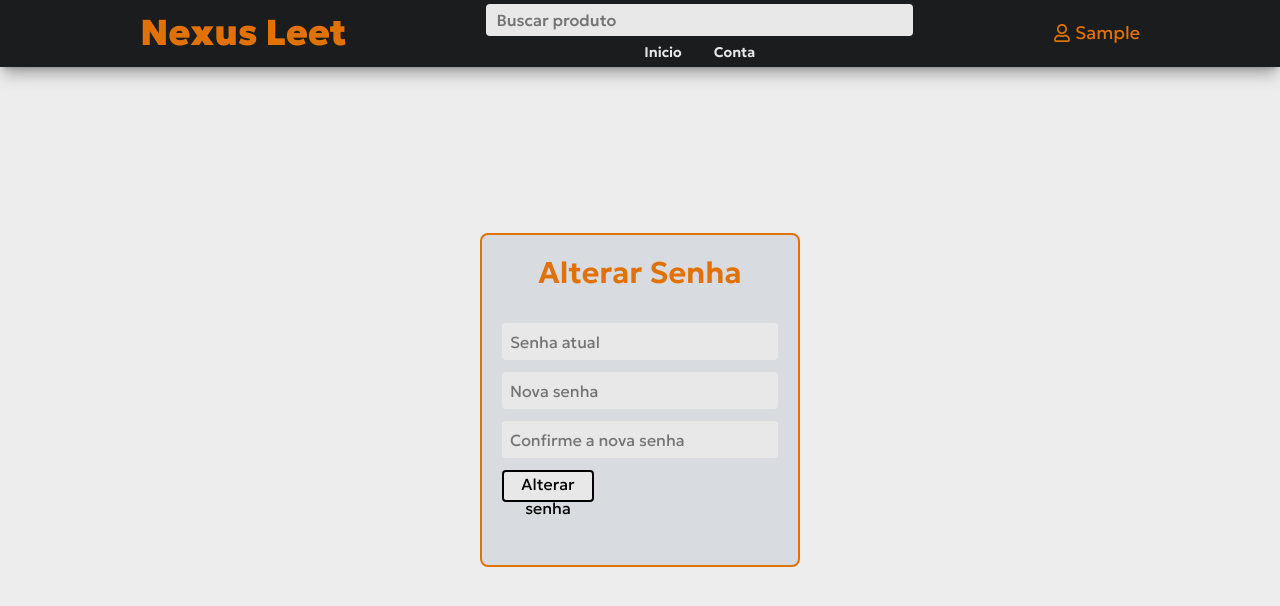
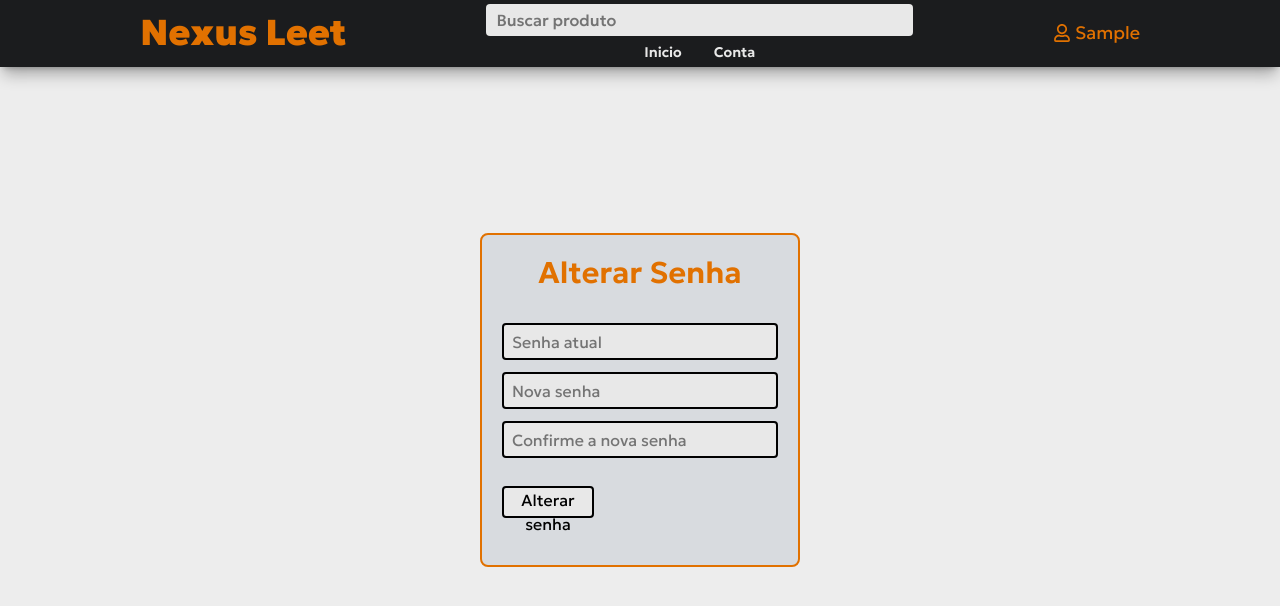
Before and after one commit to gustavocarvalho-ra/NextJs-NexusLeet, a Next.js app: page /my-account/user/confg/newpass in a window 1280 px wide. Shown: the top 606 px of the page. Built offline with nearby package versions, Linux system fonts and the light colour scheme; no server answers; sample sign-in values are in the browser's storage.

Commit message:
style: add border

```diff
--- a/src/app/components/login/useConfig/NewPass.tsx
+++ b/src/app/components/login/useConfig/NewPass.tsx
@@ -41,7 +41,7 @@ export default function ChangePasswordForm() {
               placeholder="Senha atual"
               value={form.currentPassword}
               onChange={(e) => setForm({...form, currentPassword: e.target.value})}
-              className="h-1/6"
+              className="h-1/6 border-2 hover:border-(--text-amber) bg-(--color-sec)"
             />
 
             <Input
@@ -49,7 +49,7 @@ export default function ChangePasswordForm() {
               placeholder="Nova senha"
               value={form.newPassword}
               onChange={(e) => setForm({...form, newPassword: e.target.value})}
-              className="h-1/6"
+              className="h-1/6 border-2 hover:border-(--text-amber) bg-(--color-sec)"
             />
 
             <Input
@@ -57,10 +57,10 @@ export default function ChangePasswordForm() {
               placeholder="Confirme a nova senha"
               value={form.confirmNewPassword}
               onChange={(e) => setForm({...form, confirmNewPassword: e.target.value})}
-              className="h-1/6"
+              className="h-1/6 border-2 hover:border-(--text-amber) bg-(--color-sec)"
             />
 
-            <Button type="submit" className=" rounded-lg w-1/2 static">
+            <Button type="submit" className="mt-4 rounded-lg w-1/2 static">
               Alterar senha
             </Button>
 
```
